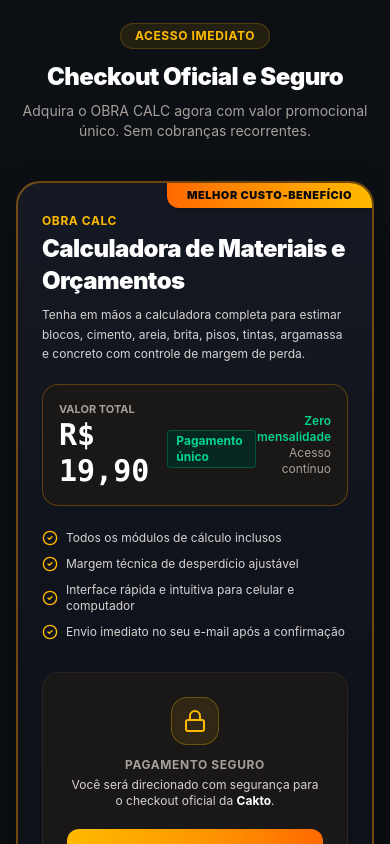
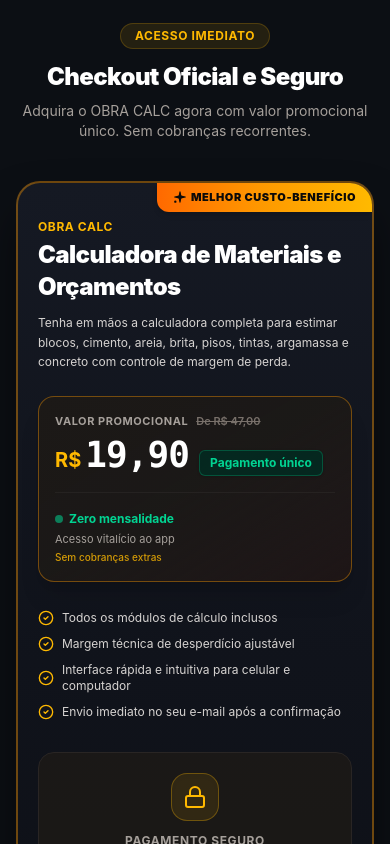
Before and after one commit to deividga84/OBRA-CALC-Calculadora-de-Materiais-e-Orcamentos, a React (Vite) app: page / in a window 390 px wide. Shown: the part 11156-12000 px from the top of the page. Built offline with nearby package versions, Linux system fonts and the light colour scheme.

Commit message:
style: improve checkout section UI responsiveness
Update padding, tag styling, and layout spacing in the checkout component to improve visual consistency and mobile-friendliness.

```diff
--- a/src/components/CheckoutSection.tsx
+++ b/src/components/CheckoutSection.tsx
@@ -33,48 +33,72 @@
         </div>
 
         {/* Visual Checkout Box */}
-        <div className="rounded-3xl bg-gradient-to-b from-[#151923] via-[#10131b] to-[#0d0f15] border-2 border-amber-500/40 p-6 sm:p-10 shadow-2xl shadow-black/80 relative overflow-hidden">
+        <div className="rounded-3xl bg-gradient-to-b from-[#151923] via-[#10131b] to-[#0d0f15] border-2 border-amber-500/40 p-5 sm:p-8 lg:p-10 shadow-2xl shadow-black/80 relative overflow-hidden">
 
           {/* Top banner tag */}
-          <div className="absolute top-0 right-0 bg-gradient-to-l from-amber-400 to-orange-500 text-stone-950 text-[11px] font-black uppercase tracking-wider px-5 py-1 rounded-bl-xl shadow-md">
-            Melhor Custo-Benefício
+          <div className="absolute top-0 right-0 bg-gradient-to-l from-amber-400 via-amber-500 to-orange-500 text-stone-950 text-[11px] sm:text-xs font-black uppercase tracking-wider px-4 sm:px-6 py-1.5 rounded-bl-xl shadow-md z-10 flex items-center gap-1">
+            <Sparkles className="w-3.5 h-3.5 fill-stone-950 stroke-none" />
+            <span>Melhor Custo-Benefício</span>
           </div>
 
-          <div className="grid grid-cols-1 md:grid-cols-12 gap-8 items-center">
+          <div className="grid grid-cols-1 md:grid-cols-12 gap-8 items-center pt-4 sm:pt-2">
 
             {/* Left Col: Product Info & Pricing */}
-            <div className="md:col-span-7 space-y-5">
+            <div className="md:col-span-7 space-y-6">
               <div>
-                <span className="text-xs uppercase font-bold tracking-wider text-amber-400">
+                <span className="text-xs uppercase font-bold tracking-wider text-amber-400 block mb-1">
                   {PRODUCT_INFO.name}
                 </span>
-                <h3 className="text-2xl sm:text-3xl font-black text-white tracking-tight mt-0.5">
+                <h3 className="text-2xl sm:text-3xl font-black text-white tracking-tight">
                   {PRODUCT_INFO.subtitle}
                 </h3>
-                <p className="text-xs sm:text-sm text-stone-300 mt-2 leading-relaxed">
+                <p className="text-xs sm:text-sm text-stone-300 mt-2.5 leading-relaxed">
                   Tenha em mãos a calculadora completa para estimar blocos, cimento, areia, brita, pisos, tintas, argamassa e concreto com controle de margem de perda.
                 </p>
               </div>
 
-              {/* Price Display */}
-              <div className="p-4 rounded-2xl bg-stone-900/90 border border-amber-500/30 flex items-center justify-between">
-                <div>
-                  <span className="text-[11px] uppercase font-bold text-stone-400 block">
-                    Valor total
-                  </span>
-                  <div className="flex items-baseline gap-2">
-                    <span className="text-3xl sm:text-4xl font-black text-white font-mono">
-                      {PRODUCT_INFO.price}
+              {/* Price Display Box - Ultra responsive & resilient */}
+              <div className="p-4 sm:p-5 rounded-2xl bg-gradient-to-br from-stone-900 via-stone-900/95 to-amber-950/25 border border-amber-500/40 shadow-xl">
+                <div className="flex flex-col sm:flex-row sm:items-center justify-between gap-4">
+                  {/* Price Column */}
+                  <div className="min-w-0">
+                    <div className="flex items-center gap-2 mb-1.5">
+                      <span className="text-[11px] uppercase font-bold tracking-wider text-stone-400">
+                        Valor promocional
+                      </span>
+                      <span className="text-[11px] font-semibold text-stone-500 line-through">
+                        De R$ 47,00
+                      </span>
+                    </div>
+
+                    <div className="flex items-baseline gap-2.5 flex-wrap">
+                      <div className="flex items-baseline gap-1 text-white whitespace-nowrap">
+                        <span className="text-xl sm:text-2xl font-bold text-amber-400">
+                          R$
+                        </span>
+                        <span className="text-4xl sm:text-5xl font-black text-white font-mono tracking-tight">
+                          19,90
+                        </span>
+                      </div>
+                      <span className="text-xs font-bold text-emerald-400 bg-emerald-950/80 px-2.5 py-1 rounded-md border border-emerald-500/30 whitespace-nowrap shadow-sm">
+                        Pagamento único
+                      </span>
+                    </div>
+                  </div>
+
+                  {/* Benefit Column */}
+                  <div className="sm:text-right border-t sm:border-t-0 pt-3 sm:pt-0 border-stone-800/80 sm:border-l sm:pl-4 sm:border-stone-800 shrink-0">
+                    <span className="inline-flex items-center gap-1.5 text-xs font-bold text-emerald-400 sm:justify-end">
+                      <span className="w-2 h-2 rounded-full bg-emerald-400 animate-pulse" />
+                      Zero mensalidade
                     </span>
-                    <span className="text-xs font-bold text-emerald-400 bg-emerald-950/80 px-2 py-0.5 rounded border border-emerald-500/30">
-                      {PRODUCT_INFO.paymentType}
+                    <span className="block text-[11px] text-stone-400 mt-0.5">
+                      Acesso vitalício ao app
+                    </span>
+                    <span className="block text-[10px] text-amber-400/80 mt-0.5 font-medium">
+                      Sem cobranças extras
                     </span>
                   </div>
-                </div>
-
-                <div className="text-right text-xs text-stone-400">
-                  <span className="block text-emerald-400 font-semibold">Zero mensalidade</span>
-                  <span>Acesso contínuo</span>
                 </div>
               </div>
 
@@ -100,7 +124,7 @@
             </div>
 
             {/* Right Col: Action & Security */}
-            <div className="md:col-span-5 flex flex-col justify-center items-center bg-stone-900/80 p-6 rounded-2xl border border-stone-800 text-center">
+            <div className="md:col-span-5 flex flex-col justify-center items-center bg-stone-900/90 p-5 sm:p-7 rounded-2xl border border-stone-800 text-center">
               <div className="w-12 h-12 rounded-2xl bg-amber-400/10 border border-amber-400/30 flex items-center justify-center text-amber-400 mb-3 shadow-inner">
                 <Lock className="w-6 h-6" />
               </div>
@@ -108,7 +132,16 @@
               <span className="text-xs uppercase font-bold text-stone-400 tracking-wider">
                 Pagamento Seguro
               </span>
-              <p className="text-xs text-stone-300 mt-1 mb-5">
+
+              {/* Clear Total Callout */}
+              <div className="my-2.5 px-4 py-1.5 rounded-lg bg-stone-950 border border-stone-800 flex items-center gap-2">
+                <span className="text-xs text-stone-400">Total a pagar:</span>
+                <span className="text-base sm:text-lg font-black text-amber-400 font-mono whitespace-nowrap">
+                  R$ 19,90
+                </span>
+              </div>
+
+              <p className="text-xs text-stone-300 mb-5">
                 Você será direcionado com segurança para o checkout oficial da <strong className="text-white">Cakto</strong>.
               </p>
 
```
